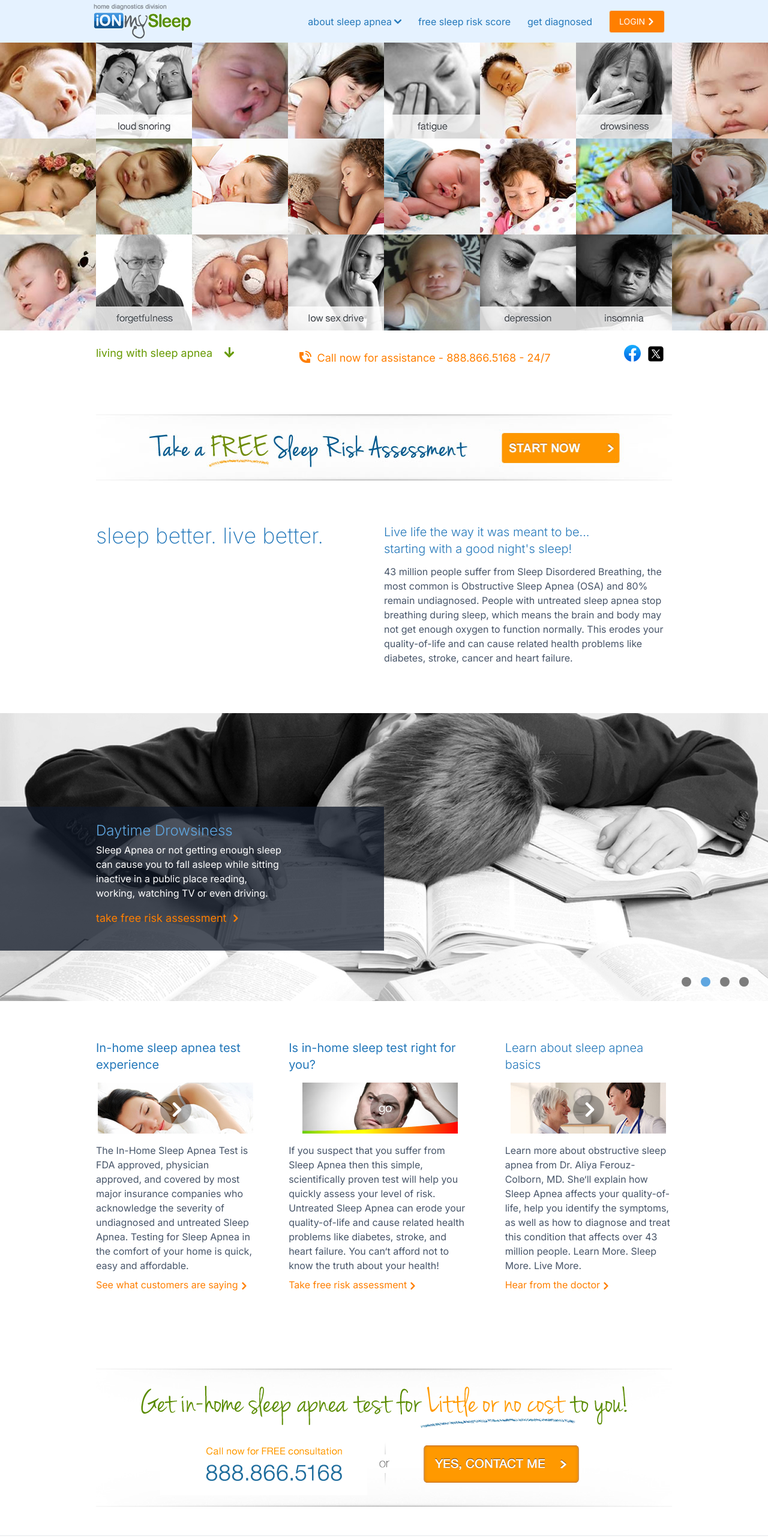
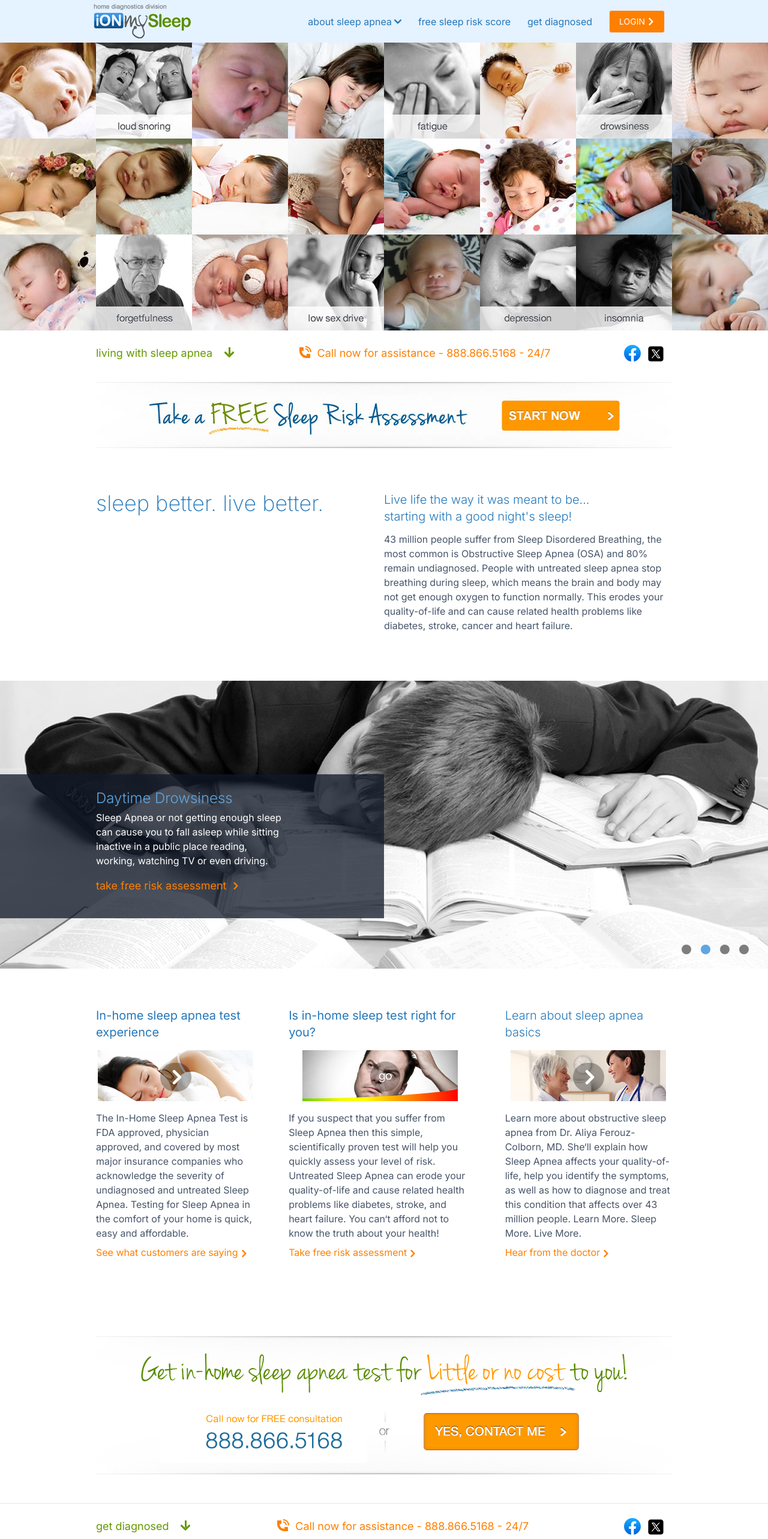
Before and after one commit to gehupierre/sleeptest-next, a Next.js app: page / in a window 1280 px wide. Shown: the top 2566 px of the page at 60% size. Built offline with nearby package versions, Linux system fonts and the light colour scheme.

Commit message:
ui refinements

```diff
--- a/src/app/components/prescreen/assessment-cta.tsx
+++ b/src/app/components/prescreen/assessment-cta.tsx
@@ -4,12 +4,13 @@ export const AssessmentCTA: React.FC = () => {
   return (
     <a
       href="#popup-03"
-      className="w-full hidden md:block bg-white p-2 md:py-12"
+      className="w-full hidden md:block bg-white p-2 md:pb-12"
     >
       <Image
         src="/images/take_free_test_banner.jpg"
         alt="Take free risk assessment test"
-        className="mx-auto "
+        // Note: opacity on image to prevent loosing white bg
+        className="mx-auto hover:opacity-80"
         width={960}
         height={110}
       />
--- a/src/app/components/prescreen/steps-cta-menu.tsx
+++ b/src/app/components/prescreen/steps-cta-menu.tsx
@@ -26,10 +26,13 @@ function StepCTA({ label }: StepCTAProps) {
 
 function PhoneCTA() {
   return (
-    <div className="flex justify-end text-ion-orange md:text-lg my-2">
+    <div className="flex justify-end text-ion-orange md:text-lg">
       <PhoneIcon />
       <span className="ml-2">
-        Call now for assistance - <a href="tel:1-888-866-5168">888.866.5168</a>{" "}
+        Call now for assistance -{" "}
+        <a href="tel:1-888-866-5168" className="hover:text-ion-bluesky">
+          888.866.5168
+        </a>{" "}
         - 24/7
       </span>
     </div>
@@ -39,12 +42,12 @@ function PhoneCTA() {
 function SocialCTA() {
   return (
     <ul className="flex justify-end w-auto mx-2">
-      <li className="w-7">
+      <li className="w-7 hover:opacity-80">
         <a href="#" aria-label="Facebook">
           <FacebookIcon />
         </a>
       </li>
-      <li className="w-7 mx-2">
+      <li className="w-7 mx-2 hover:opacity-60">
         <a href="#" aria-label="Tweet">
           <TwitterIcon />
         </a>
--- a/src/app/components/screens/step-1/slideshow-text.tsx
+++ b/src/app/components/screens/step-1/slideshow-text.tsx
@@ -21,7 +21,10 @@ export const SlideshowText: React.FC<TextProps> = ({
       <h3 className="text-ion-bluesky text-2xl font-light mb-1">{title}</h3>
       <p>{content}</p>
       <div className="my-4">
-        <a href={ctaHref} className="text-ion-orange text-lg">
+        <a
+          href={ctaHref}
+          className="text-ion-orange hover:text-ion-blue text-lg"
+        >
           {ctaText} <ArrowRightIcon className="inline-block mb-[2px]" />
         </a>
       </div>
--- a/src/app/components/screens/step-2/step-2.tsx
+++ b/src/app/components/screens/step-2/step-2.tsx
@@ -12,7 +12,7 @@ export function ScreenStepTwo() {
       <section>
         <StepsCTAMenu
           label="get diagnosed"
-          className="hidden md:block bg-ion-mint-lite border-t"
+          className="hidden md:block bg-ion-mint-lite border-y"
         />
         <div
           id="step-2"
--- a/src/app/components/ui/slider/slider-text.tsx
+++ b/src/app/components/ui/slider/slider-text.tsx
@@ -47,7 +47,7 @@ export const SliderText: React.FC<SliderTextProps> = ({
           {typeof text === "string" ? (
             text
           ) : (
-            <a href={text.href}>
+            <a href={text.href} className="hover:opacity-80">
               <Image
                 width={text.width ?? 640}
                 height={text.height ?? 160}
```
